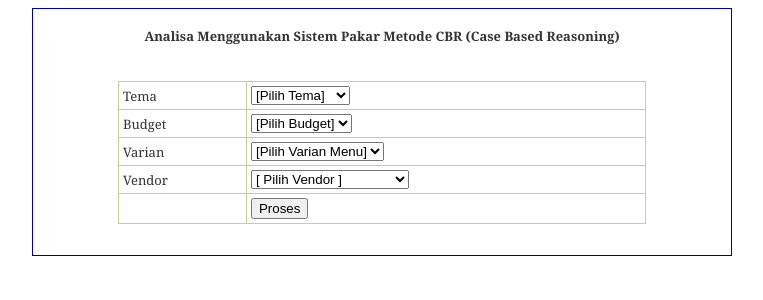
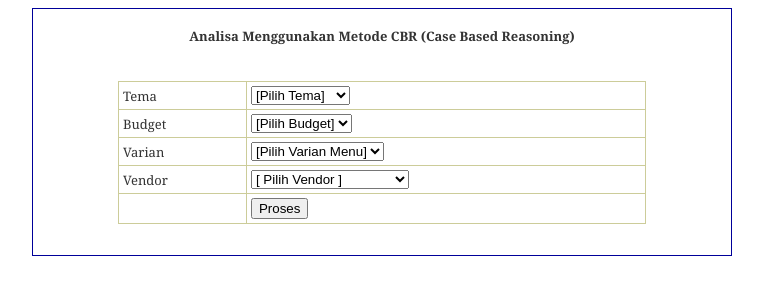
Before and after one commit to riznanov/awana_cbr, a PHP site: page /cbr1.php in a window 1280 px wide. Shown: the top 300 px of the page, without its empty margins (258-1021 px from the left). Run offline with PHP 8.4, Linux system fonts and the light colour scheme; data comes from the database, SQL or seed files in the repository; data that the repository does not hold is empty.

Commit message:
Update cbr1.php

```diff
--- a/cbr1.php
+++ b/cbr1.php
@@ -43,7 +43,7 @@
         <table width="700" border="0" align="center" cellpadding="0" cellspacing="1" bgcolor="#000099">
             <tr>
                 <td align="center" valign="top" bgcolor="#FFFFFF"><br />
-                    <strong>Analisa Menggunakan Sistem Pakar Metode CBR (Case Based Reasoning)</strong><br />
+                    <strong>Analisa Menggunakan Metode CBR (Case Based Reasoning)</strong><br />
                     <br />
                     <?php
                     if (!isset($_POST['submit'])) {
```
